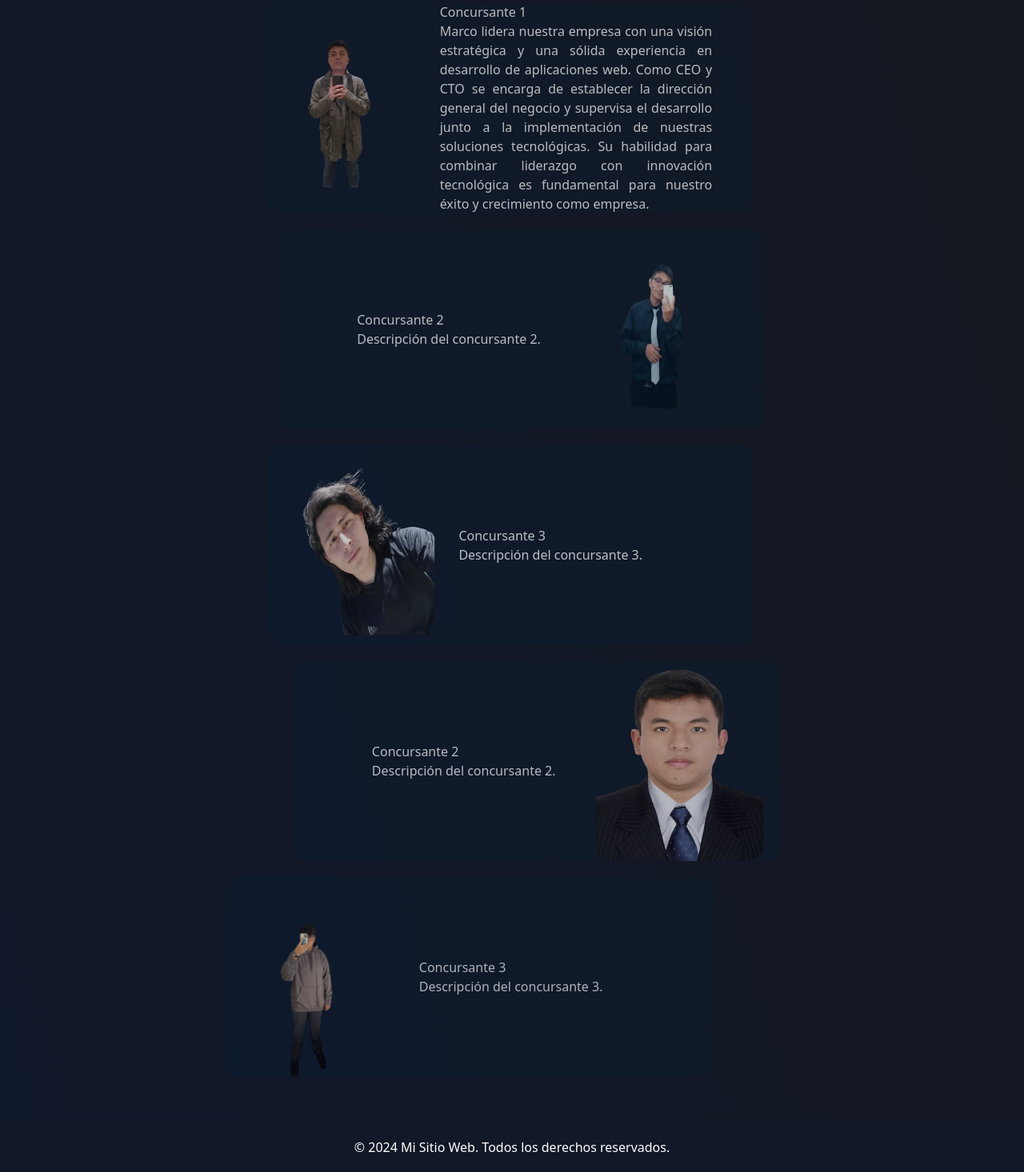
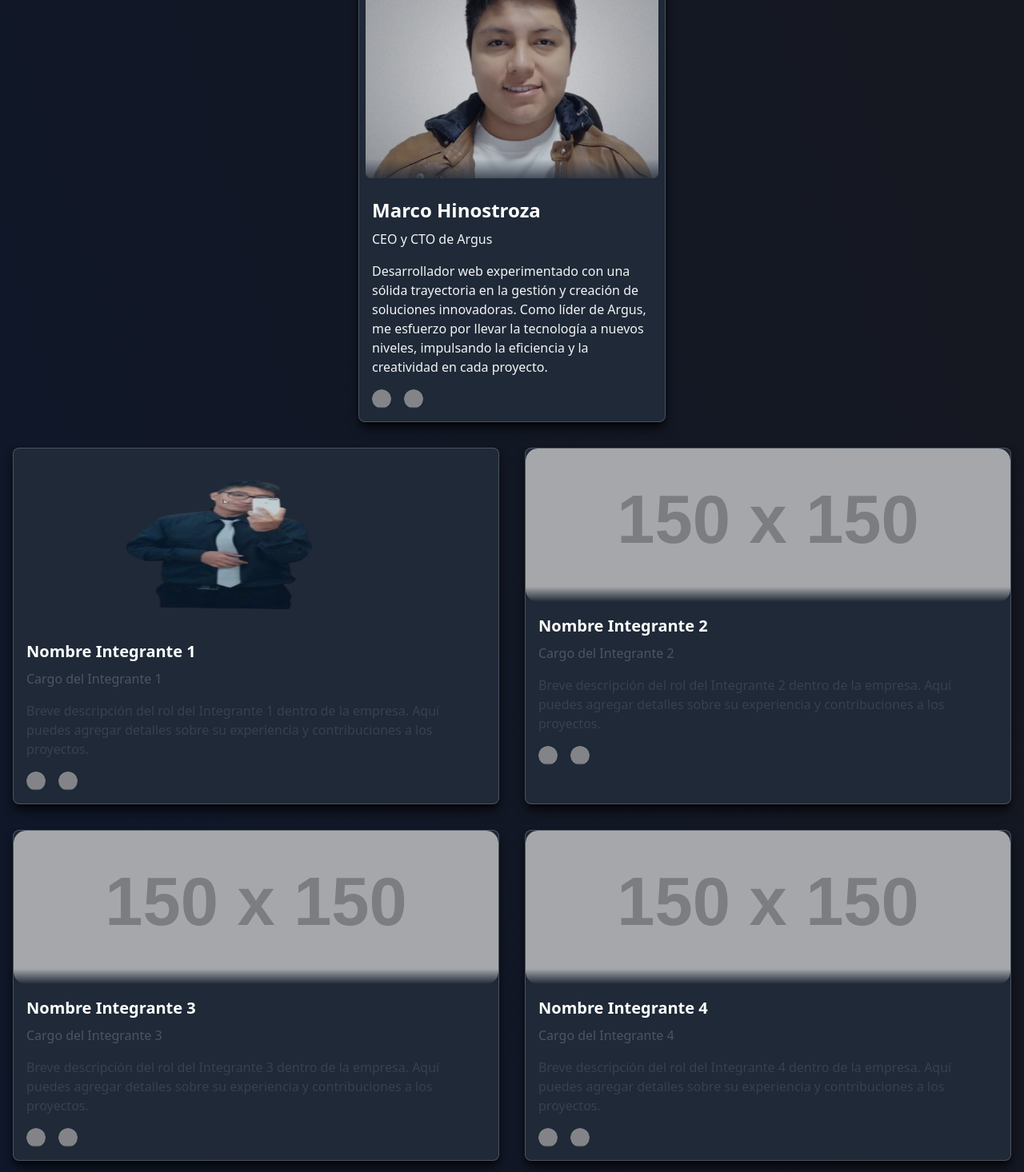
Before and after one commit to ArgusTechnology/preWebEmpresarial, a website: page src/index.html in a window 1280 px wide. Shown: the part 2574-4040 px from the top of the page at 80% size. Drawn offline with nearby package versions, Linux system fonts and the light colour scheme; grey boxes are pictures that could not be loaded; placeholder pictures from the web are drawn by us.

Commit message:
section de integrantes
hemos cambiado el section de integrantes para añadir uno nuevo y mejor para la web

```diff
--- a/src/index.html
+++ b/src/index.html
@@ -123,52 +123,101 @@
             </div>
         </section>
 
-        <section id="people" class="overflow-hidden">
-            <div class="text-center mb-8">
-                <h1 class="text-4xl font-extrabold text-gray-100 leading-tight">
-                    Acerca de ARGUS TECH
-                </h1>
-            </div>
-            <div class="spacer"></div> <!-- Para simular contenido previo -->
-              <div class="contestants-wrapper" id="contestants-wrapper">
-                  <div class="contestant left">
-                      <img src="./images/fotoMarco-removebg.png" alt="Concursante 1">
-                      <div class="description">
-                          <h2>Concursante 1</h2>
-                          <p>Marco lidera nuestra empresa con una visión estratégica y una sólida experiencia en desarrollo de aplicaciones web. Como CEO y CTO se encarga de establecer la dirección general del negocio y supervisa el desarrollo junto a la implementación de nuestras soluciones tecnológicas. Su habilidad para combinar liderazgo con innovación tecnológica es fundamental para nuestro éxito y crecimiento como empresa.</p>
+        <section class="container mx-auto p-4">
+            <!-- Tarjeta Principal (Marco Hinostroza) -->
+            <div class="flex justify-center mb-8">
+                <div class="card max-w-sm bg-gray-300 rounded-lg shadow-lg overflow-hidden">
+                    <img src="./images/fotomarco.png" alt="Foto de Marco Hinostroza" class="p-2 h-80 w-full object-cover">
+                    <div class="p-4">
+                        <h2 class="text-2xl font-bold mb-2">Marco Hinostroza</h2>
+                        <p class="text-gray-100 mb-4">CEO y CTO de Argus</p>
+                        <p class="text-gray-100 mb-4">Desarrollador web experimentado con una sólida trayectoria en la gestión y creación de soluciones innovadoras. Como líder de Argus, me esfuerzo por llevar la tecnología a nuevos niveles, impulsando la eficiencia y la creatividad en cada proyecto.</p>
+                        <div class="flex space-x-4">
+                            <a href="https://www.linkedin.com" target="_blank">
+                                <img src="https://cdn-icons-png.flaticon.com/512/174/174857.png" alt="LinkedIn" class="w-6 h-6">
+                            </a>
+                            <a href="https://www.instagram.com" target="_blank">
+                                <img src="https://cdn-icons-png.flaticon.com/512/2111/2111463.png" alt="Instagram" class="w-6 h-6">
+                            </a>
                         </div>
                     </div>
-                  <div class="contestant right">
-                      <img src="./images/fotobryan-removebg-preview.png" alt="Concursante 2">
-                      <div class="description">
-                          <h2>Concursante 2</h2>
-                          <p>Descripción del concursante 2.</p>
                 </div>
             </div>
-                  <div class="contestant left">
-                      <img src="./images/fotodeza-removebg-preview.png" alt="Concursante 3">
-                      <div class="description">
-                          <h2>Concursante 3</h2>
-                          <p>Descripción del concursante 3.</p>
+
+            <!-- Tarjetas de los demás integrantes -->
+            <div class="grid grid-cols-1 md:grid-cols-2 gap-8">
+                <!-- Integrante 1 -->
+                <div class="card bg-white rounded-lg shadow-lg overflow-hidden">
+                    <img src="./images/fotobryan-removebg-preview.png" alt="Foto del Integrante 1" class="w-full h-56 object-center">
+                    <div class="p-4">
+                        <h2 class="text-xl font-bold mb-2">Nombre Integrante 1</h2>
+                        <p class="text-gray-600 mb-4">Cargo del Integrante 1</p>
+                        <p class="text-gray-700 mb-4">Breve descripción del rol del Integrante 1 dentro de la empresa. Aquí puedes agregar detalles sobre su experiencia y contribuciones a los proyectos.</p>
+                        <div class="flex space-x-4">
+                            <a href="https://www.linkedin.com" target="_blank">
+                                <img src="https://cdn-icons-png.flaticon.com/512/174/174857.png" alt="LinkedIn" class="w-6 h-6">
+                            </a>
+                            <a href="https://www.instagram.com" target="_blank">
+                                <img src="https://cdn-icons-png.flaticon.com/512/2111/2111463.png" alt="Instagram" class="w-6 h-6">
+                            </a>
                         </div>
                     </div>
-                  <div class="contestant right">
-                      <img src="./images/fotofernando-removebg-preview.png" alt="Concursante 4">
-                      <div class="description">
-                          <h2>Concursante 2</h2>
-                          <p>Descripción del concursante 2.</p>
+                </div>
+
+                <!-- Integrante 2 -->
+                <div class="card bg-white rounded-lg shadow-lg overflow-hidden">
+                    <img src="https://via.placeholder.com/150" alt="Foto del Integrante 2" class="w-full h-48 object-cover">
+                    <div class="p-4">
+                        <h2 class="text-xl font-bold mb-2">Nombre Integrante 2</h2>
+                        <p class="text-gray-600 mb-4">Cargo del Integrante 2</p>
+                        <p class="text-gray-700 mb-4">Breve descripción del rol del Integrante 2 dentro de la empresa. Aquí puedes agregar detalles sobre su experiencia y contribuciones a los proyectos.</p>
+                        <div class="flex space-x-4">
+                            <a href="https://www.linkedin.com" target="_blank">
+                                <img src="https://cdn-icons-png.flaticon.com/512/174/174857.png" alt="LinkedIn" class="w-6 h-6">
+                            </a>
+                            <a href="https://www.instagram.com" target="_blank">
+                                <img src="https://cdn-icons-png.flaticon.com/512/2111/2111463.png" alt="Instagram" class="w-6 h-6">
+                            </a>
                         </div>
                     </div>
-                  <div class="contestant left">
-                    <img src="./images/fotodiego-removebg-preview.png" alt="Concursante 5">
-                    <div class="description">
-                        <h2>Concursante 3</h2>
-                        <p>Descripción del concursante 3.</p>
+                </div>
+
+                <!-- Integrante 3 -->
+                <div class="card bg-white rounded-lg shadow-lg overflow-hidden">
+                    <img src="https://via.placeholder.com/150" alt="Foto del Integrante 3" class="w-full h-48 object-cover">
+                    <div class="p-4">
+                        <h2 class="text-xl font-bold mb-2">Nombre Integrante 3</h2>
+                        <p class="text-gray-600 mb-4">Cargo del Integrante 3</p>
+                        <p class="text-gray-700 mb-4">Breve descripción del rol del Integrante 3 dentro de la empresa. Aquí puedes agregar detalles sobre su experiencia y contribuciones a los proyectos.</p>
+                        <div class="flex space-x-4">
+                            <a href="https://www.linkedin.com" target="_blank">
+                                <img src="https://cdn-icons-png.flaticon.com/512/174/174857.png" alt="LinkedIn" class="w-6 h-6">
+                            </a>
+                            <a href="https://www.instagram.com" target="_blank">
+                                <img src="https://cdn-icons-png.flaticon.com/512/2111/2111463.png" alt="Instagram" class="w-6 h-6">
+                            </a>
                         </div>
                     </div>
-                  <!-- Añade más concursantes según sea necesario -->
                 </div>
-              <div class="spacer"></div> <!-- Para simular contenido posterior -->
+
+                <!-- Integrante 4 -->
+                <div class="card bg-white rounded-lg shadow-lg overflow-hidden">
+                    <img src="https://via.placeholder.com/150" alt="Foto del Integrante 4" class="w-full h-48 object-cover">
+                    <div class="p-4">
+                        <h2 class="text-xl font-bold mb-2">Nombre Integrante 4</h2>
+                        <p class="text-gray-600 mb-4">Cargo del Integrante 4</p>
+                        <p class="text-gray-700 mb-4">Breve descripción del rol del Integrante 4 dentro de la empresa. Aquí puedes agregar detalles sobre su experiencia y contribuciones a los proyectos.</p>
+                        <div class="flex space-x-4">
+                            <a href="https://www.linkedin.com" target="_blank">
+                                <img src="https://cdn-icons-png.flaticon.com/512/174/174857.png" alt="LinkedIn" class="w-6 h-6">
+                            </a>
+                            <a href="https://www.instagram.com" target="_blank">
+                                <img src="https://cdn-icons-png.flaticon.com/512/2111/2111463.png" alt="Instagram" class="w-6 h-6">
+                            </a>
+                        </div>
+                    </div>
+                </div>
+            </div>
         </section>
 
     </main>
--- a/src/style/css.css
+++ b/src/style/css.css
@@ -204,3 +204,24 @@ section + section {
     opacity: 0.3;
     transform: translateX(150%); /* Desliza hacia la derecha mientras se desvanece */
   }
+
+
+
+ /* Estilo de animación para el efecto de zoom */
+ .card:hover {
+  transform: scale(1.05);
+  transition: transform 0.3s ease-in-out;
+}
+
+/* Estilo de tarjeta flotante */
+.card {
+  color: white;
+  box-shadow: 0 10px 15px -3px rgba(0, 0, 0, 0.7), 0 4px 6px -2px rgba(0, 0, 0, 0.5);
+  border: 1px solid rgba(255, 255, 255, 0.2);
+  background-color: #1f2937; /* Fondo oscuro para las tarjetas */
+}
+
+.card img{
+  border-radius: 15px;
+  mask-image: linear-gradient(rgba(235, 233, 233, 0.777) 90%, transparent);
+}
```
Also changed, not shown: src/images/fotomarco.png (added), src/style/style.css. Lines whose indentation alone changed are shown as unchanged.
